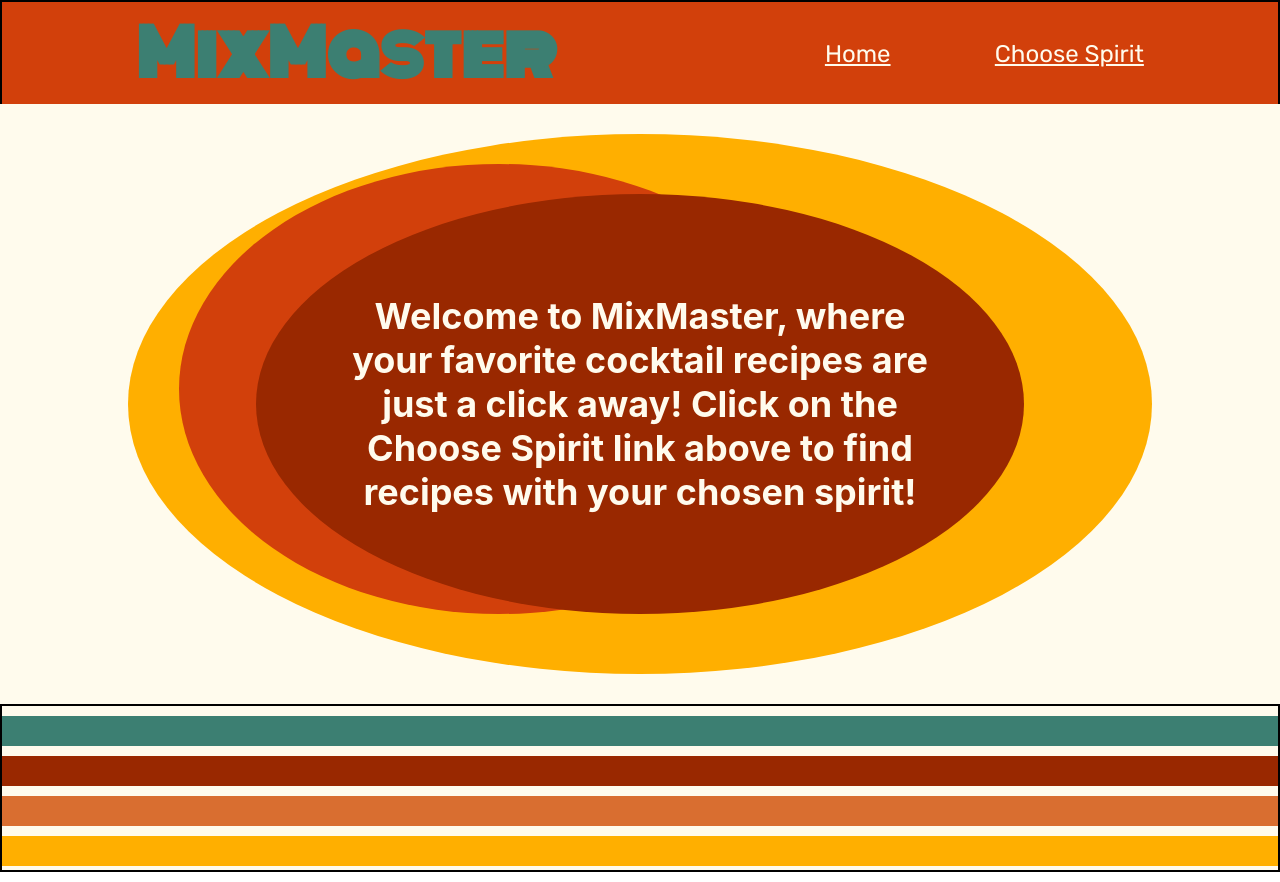
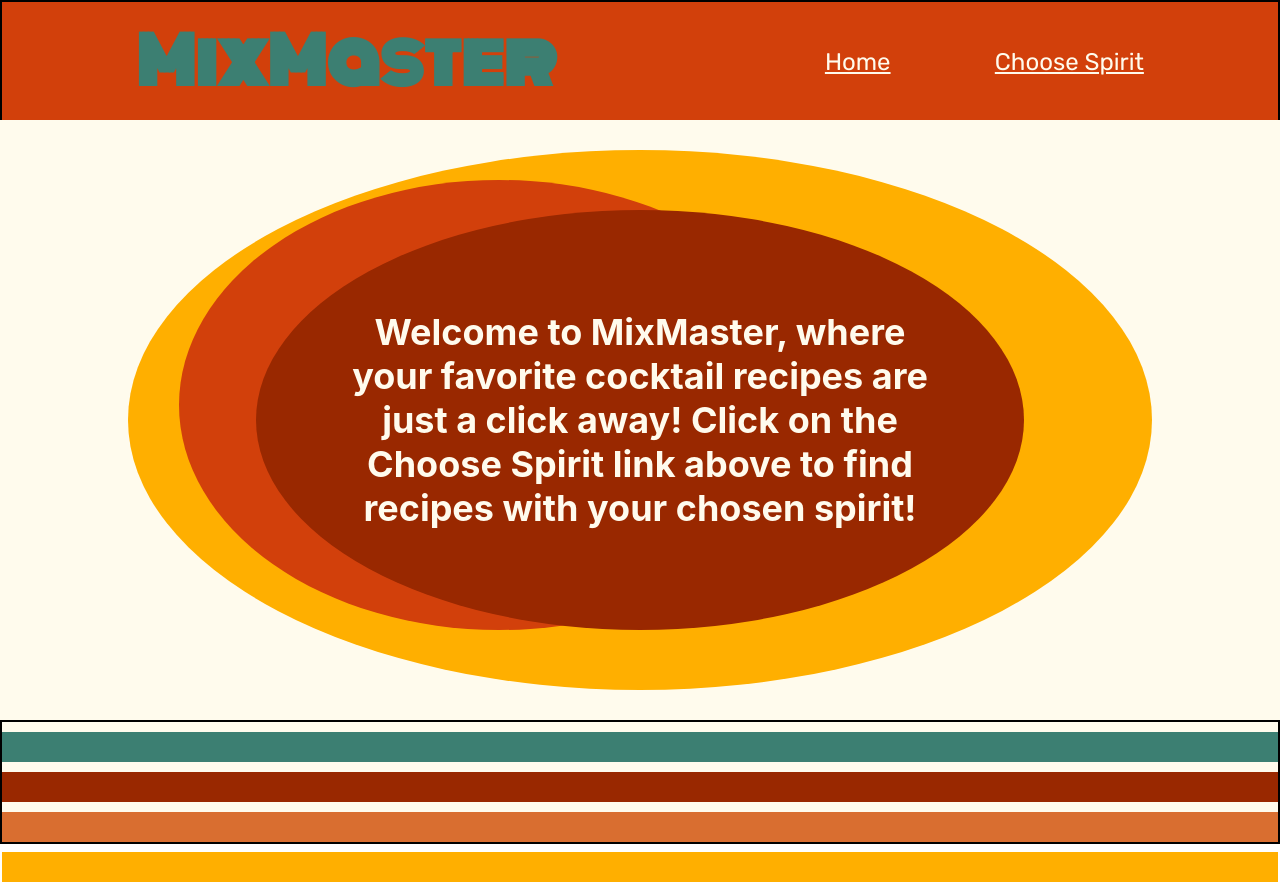
Before and after one commit to ganuza/MixMaster, a React (Create React App) app: page / in a window 1280 px wide. Built offline with nearby package versions, Linux system fonts and the light colour scheme.

Commit message:
Make slight styling adjustments

```diff
--- a/src/components/App/App.css
+++ b/src/components/App/App.css
@@ -1,10 +1,12 @@
 .App {
   text-align: center;
   display: grid;
+  height: 100vh;
   width: 100vw;
   grid-template-columns: 1fr;
+  grid-template-rows: 15% auto 15%;
   grid-template-areas:
     'header'
-    'welcome-container'
+    'welcome'
     'footer';
 }
--- a/src/components/App/App.js
+++ b/src/components/App/App.js
@@ -11,7 +11,7 @@ function App() {
       <Header className='header'/>
       <Routes>
         <Route path='/' element={
-          <Welcome />
+          <Welcome className='welcome'/>
         }
         />
         <Route path='/cocktails' element={
@@ -19,7 +19,7 @@ function App() {
         }
         />
       </Routes>
-      <Footer />
+      <Footer className='footer'/>
     </main>
   )
 }
--- a/src/components/Footer/Footer.css
+++ b/src/components/Footer/Footer.css
@@ -1,4 +1,5 @@
 .footer {
+  grid-area: footer;
   border: 2px solid black;
   background-color: #FFFBED;
   height: 100%;
--- a/src/components/Form/Form.js
+++ b/src/components/Form/Form.js
@@ -30,6 +30,8 @@ const Form = ({captureSpirit}) => {
           <option value='Tequila'>Tequila</option>
           <option value='Bourbon'>Bourbon</option>
           <option value='Whiskey'>Whiskey</option>
+          <option value='Rum'>Rum</option>
+          <option value='Mezcal'>Mezcal</option>
       </select>
 
     </form>
--- a/src/components/Header/Header.css
+++ b/src/components/Header/Header.css
@@ -1,4 +1,5 @@
 .header {
+  grid-area: header;
   border: 2px solid black;
   background-color: #D2400B;
   height: 100%;
--- a/src/components/Welcome/Welcome.css
+++ b/src/components/Welcome/Welcome.css
@@ -1,3 +1,7 @@
+.welcome {
+  grid-area: welcome;
+}
+
 .oval-container {
   /* border: 2px solid blue; */
   background-color: #FFFBED;
```
